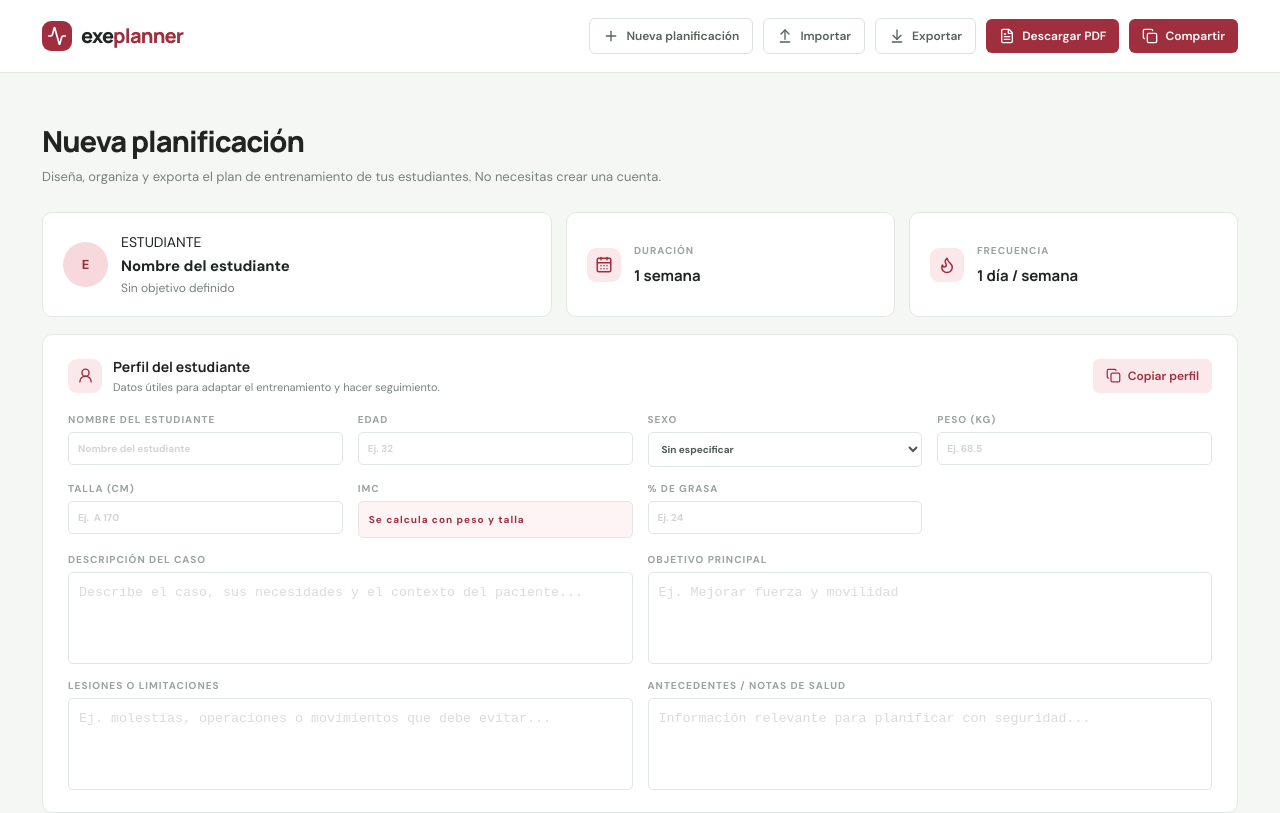
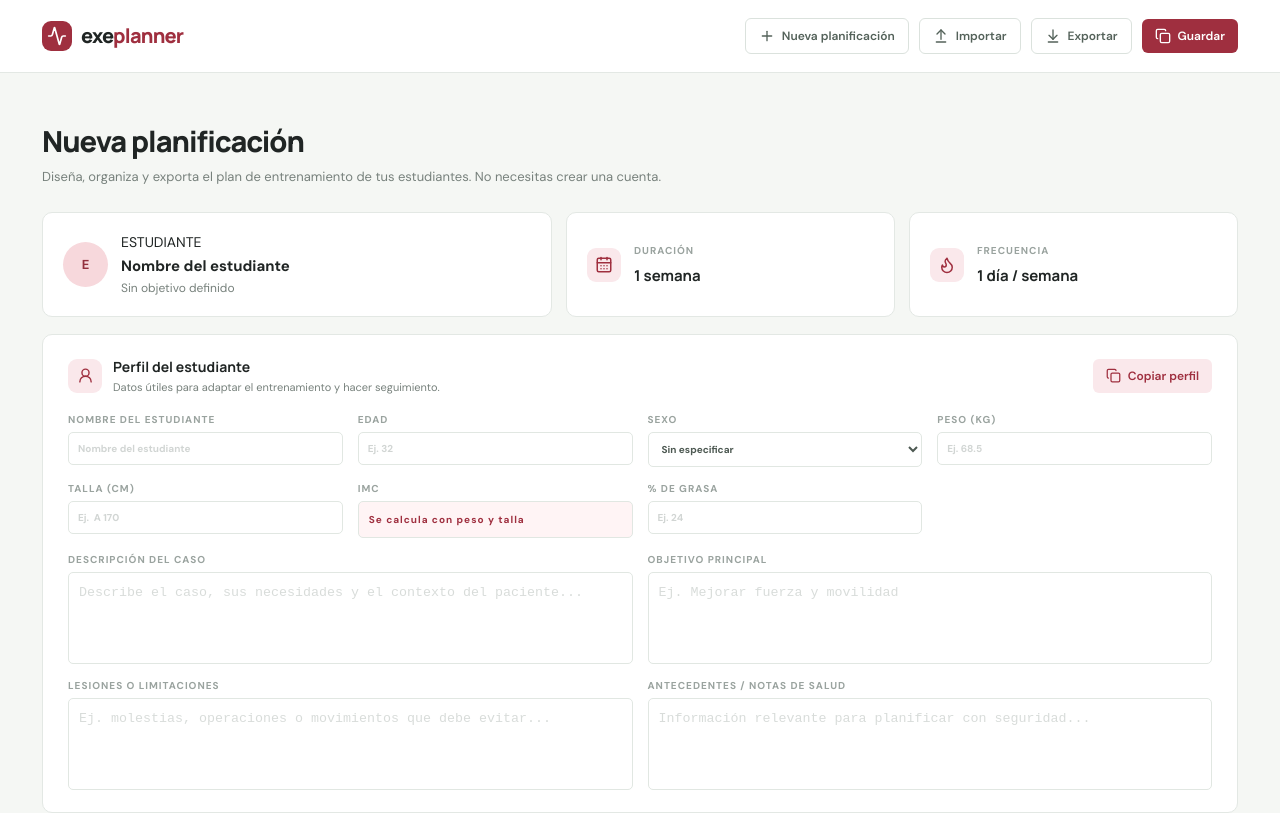
Before and after one commit to fvillena/exeplanner, a React (Vite) app: page / in a window 1280 px wide. Shown: the top 813 px of the page. Built offline with nearby package versions, Linux system fonts and the light colour scheme.

Commit message:
feat(pdf): prevent PDF download without saving the plan

```diff
--- a/src/main.jsx
+++ b/src/main.jsx
@@ -422,6 +422,7 @@ function App({ initialPlan: providedPlan = null, serverPlan = null, initialExecu
   const hasUnsavedPrescriptionChanges = sharedEditor && savedServerPlan
     ? JSON.stringify(toSchemaPlan(plan)) !== JSON.stringify(savedServerPlan)
     : false;
+  const hasSavedPlan = sharedEditor ? !hasUnsavedPrescriptionChanges : Boolean(shareCredentials);
   const week = plan.weeks[weekIndex];
   const day = week?.days[activeDay];
   const selectedExercise = day?.exercises[activeExercise];
@@ -792,6 +793,10 @@ function App({ initialPlan: providedPlan = null, serverPlan = null, initialExecu
     }
   };
   const exportPdf = async () => {
+    if (!hasSavedPlan) {
+      setPdfState({ loading: false, error: "Guarda la planificación antes de descargar el PDF." });
+      return;
+    }
     if (pdfState.loading) return;
     setPdfState({ loading: true, error: "" });
     try {
@@ -1374,12 +1379,14 @@ function App({ initialPlan: providedPlan = null, serverPlan = null, initialExecu
             <button className="outline-btn" onClick={exportPlan}>
               <ArrowDownToLine size={16} /> Exportar
             </button>
-            <button className="dark-btn" onClick={exportPdf} disabled={pdfState.loading}>
-              <FileText size={16} /> Descargar PDF
-            </button>
+            {hasSavedPlan && (
+              <button className="dark-btn" onClick={exportPdf} disabled={pdfState.loading}>
+                <FileText size={16} /> Descargar PDF
+              </button>
+            )}
             {(!sharedEditor || hasUnsavedPrescriptionChanges) && (
               <button className="dark-btn" onClick={sharePlan} disabled={shareState.loading}>
-                <Copy size={16} /> {shareState.loading ? (sharedEditor ? "Guardando..." : "Compartiendo...") : sharedEditor ? "Guardar cambios" : shareCredentials ? "Actualizar enlace" : "Compartir"}
+                <Copy size={16} /> {shareState.loading ? "Guardando..." : "Guardar"}
               </button>
             )}
           </div>
```
